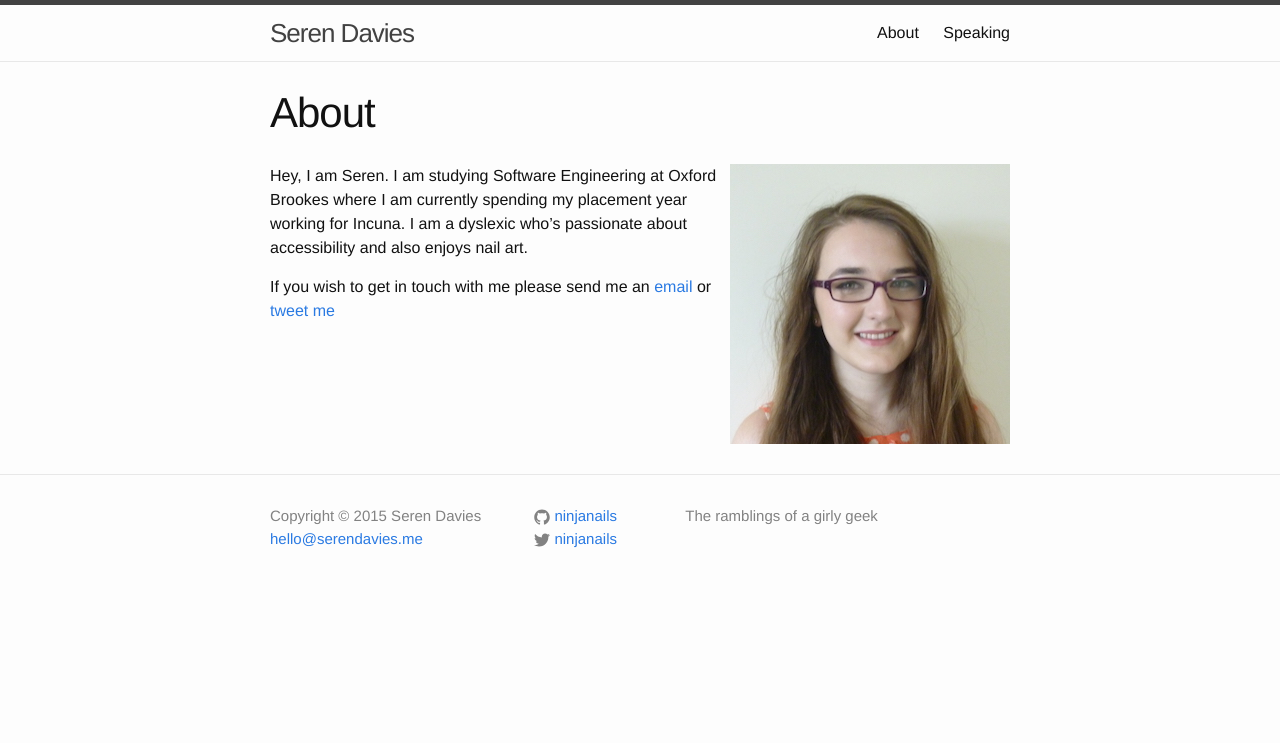
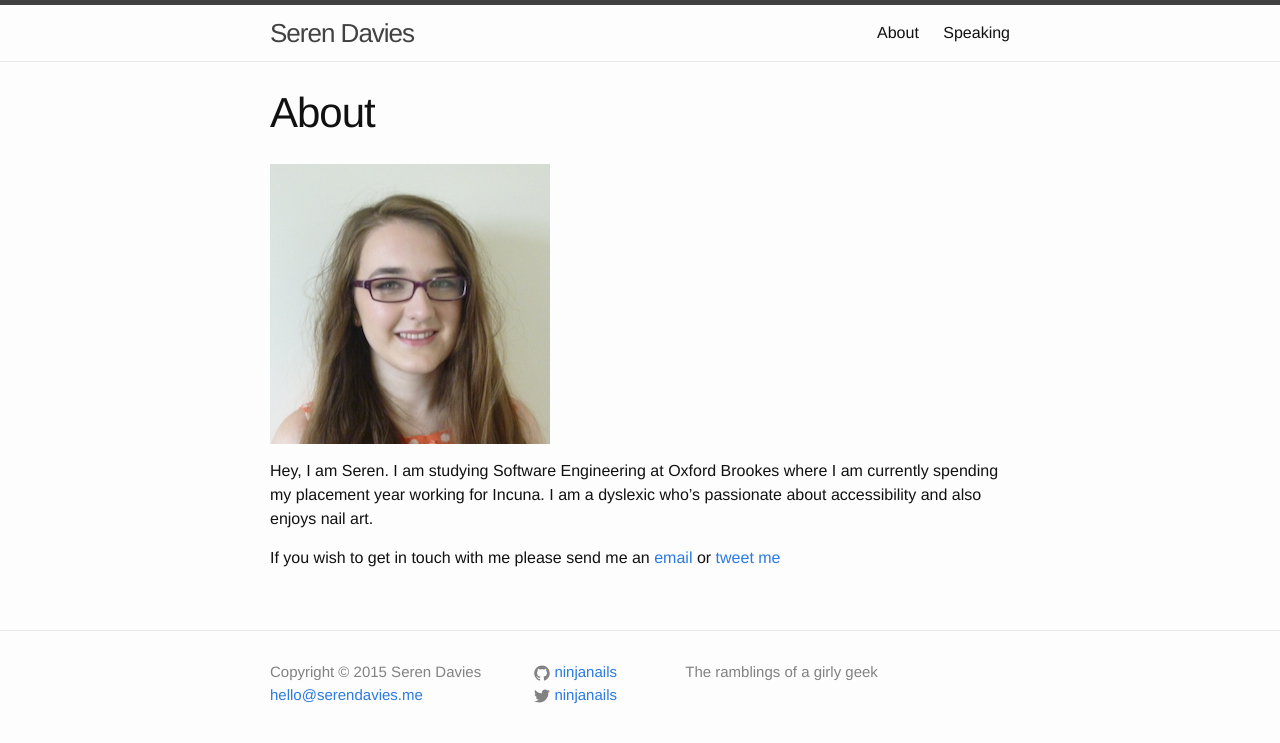
Before and after one commit to ninjanails/ninjanails.github.io, a Jekyll site: the page built from about.md, in a window 1280 px wide. Shown: the top 743 px of the page. Built offline with Jekyll 4.4.1, drawn with Linux system fonts in a browser that asks for light colours.

Commit message:
Update about.md

```diff
--- a/about.md
+++ b/about.md
@@ -4,8 +4,8 @@ title: About
 permalink: /about/
 ---
 
-<!--![Photo of Seren]({{site.baseurl}}/img/serenDavies.jpg)-->
-<img style="float: right;" src="{{site.baseurl}}/img/serenDavies.jpg">
+![Photo of Seren]({{site.baseurl}}/img/serenDavies.jpg)
+<!--<img style="float: right;" src="{{site.baseurl}}/img/serenDavies.jpg">-->
 
 Hey, I am Seren. I am studying Software Engineering at Oxford Brookes where I am currently spending my placement year working for Incuna. I am a dyslexic who's passionate about accessibility and also enjoys nail art.
 
```
